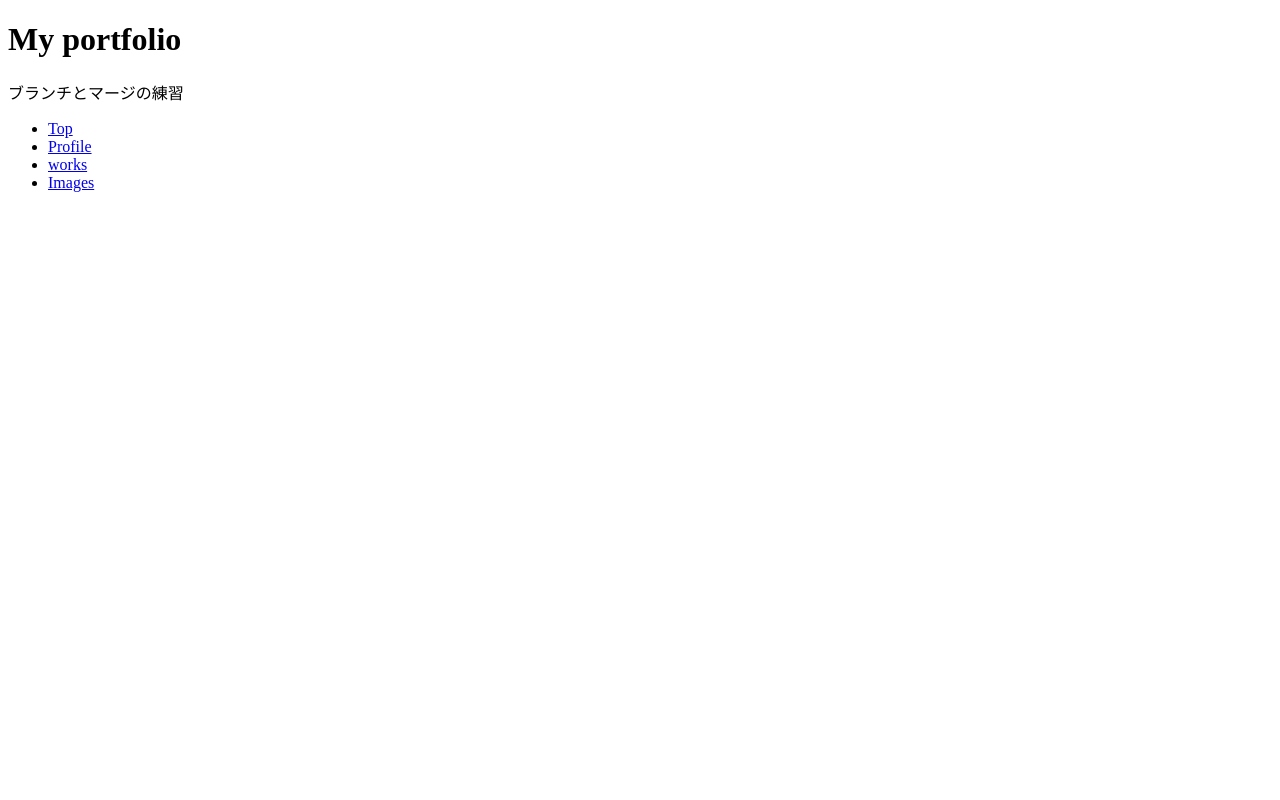
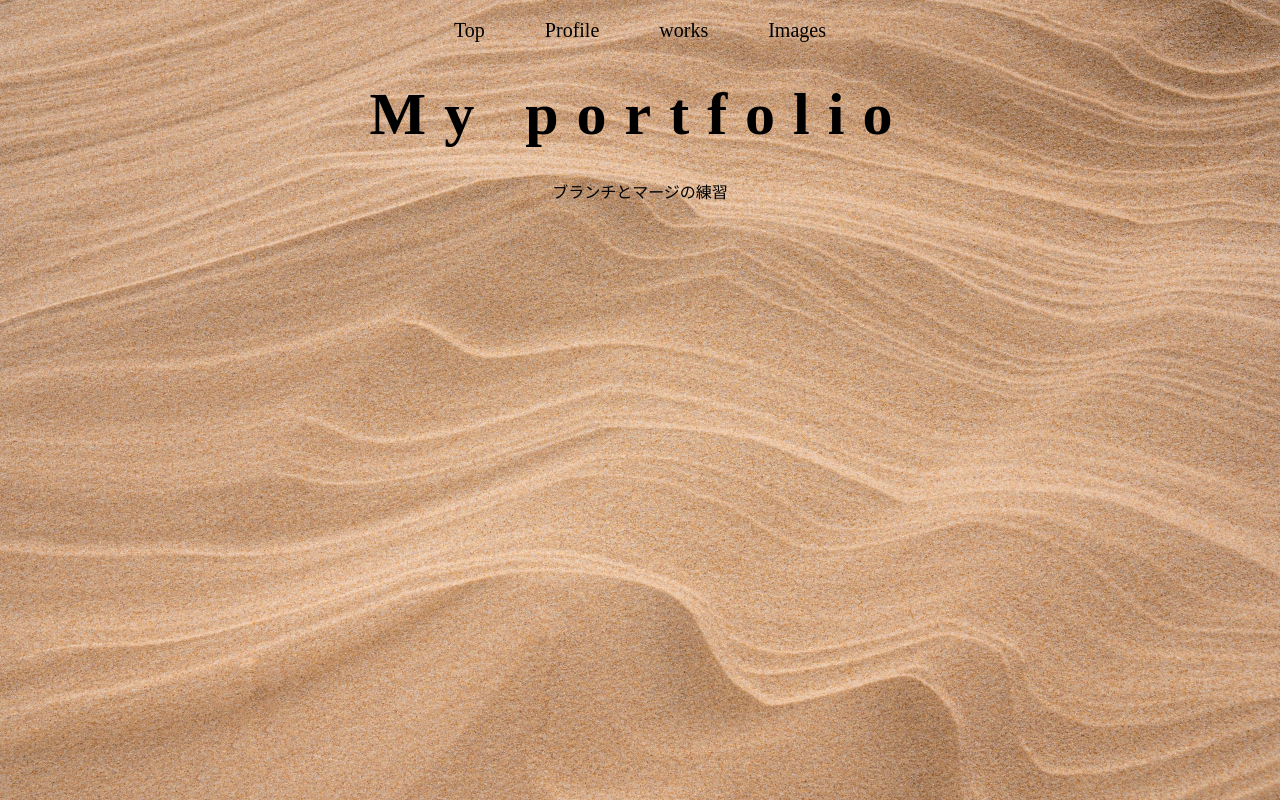
Before and after one commit to aamm3/portfolio-sample, a plain HTML site: page index.html in a window 1280 px wide. Drawn offline with Linux system fonts and the light colour scheme; a web font is replaced by a local one.

Commit message:
cssの作成

```diff
--- /dev/null
+++ b/css/style.css
@@ -0,0 +1,59 @@
+@charset "utf-8";
+
+@import url('https://fonts.googleapis.com/css2?family=Kalnia&display=swap');
+
+*{
+  margin: 0;
+  padding: 0;
+  box-sizing: border-box;
+}
+ul,li{
+  list-style: none;
+}
+a{
+  text-decoration: none;
+}
+.header{
+  width: 100%;
+  height: 100vh;
+  background: url(../img/jan-kopriva-IfHAeNOOGQ0-unsplash.jpg) no-repeat center/cover;
+  text-align: center;
+  padding-top: 50px;
+  >h1{
+    font-family: 'Kalnia', serif;
+    font-size: 60px;
+    margin-bottom: 30px;
+    letter-spacing: .3em;
+    padding-top: 30px;
+  }
+  >p{
+    font-family: 'Kalnia', serif;
+  }
+}
+.gnav{
+  width: 100%;
+  height: auto;
+  position: fixed;
+  top: 0;
+  left: 0;
+  >ul{
+    width: 100%;
+    height: 100px;
+    display: flex;
+    justify-content: center;
+    >li{
+      color: inherit;
+      height: 60px;
+      >a{
+        padding: 0 30px;
+        line-height: 60px;
+        font-size: 20px;
+        color: inherit;
+        transition: 1s;
+        &:hover{
+          color: transparent;
+        }
+      }
+    }
+  }
+}
--- a/index.html
+++ b/index.html
@@ -4,6 +4,7 @@
   <meta charset="UTF-8">
   <meta name="viewport" content="width=device-width, initial-scale=1.0">
   <title>ブランチとマージの練習</title>
+  <link rel="stylesheet" href="css/style.css">
 </head>
 <body>
   <header class="header">
```
Also changed, not shown: img/jan-kopriva-IfHAeNOOGQ0-unsplash.jpg (added).
